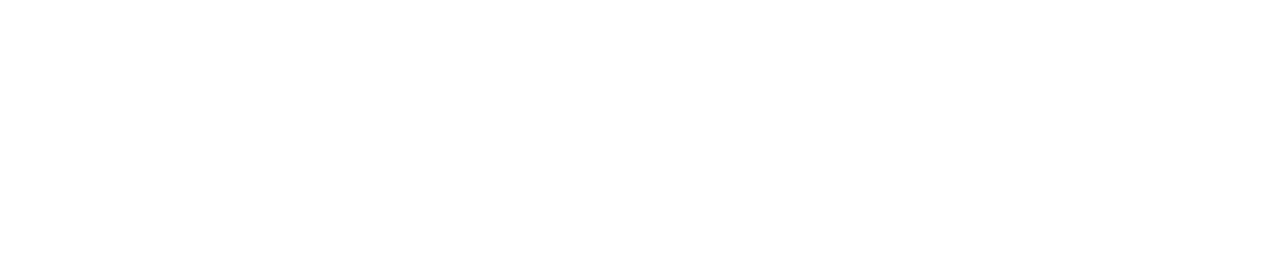
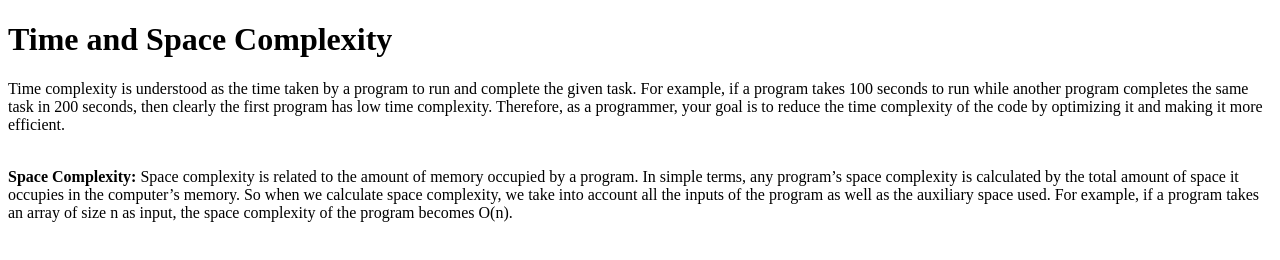
Before and after one commit to acciojob/time-and-space-complexity-MrMi18, a website: page main.html in a window 1280 px wide. Drawn offline with Linux system fonts and the light colour scheme.

Commit message:
created a submission

```diff
--- a/main.html
+++ b/main.html
@@ -8,6 +8,16 @@
 
 <body>
 	<!-- the entire body must be written by student -->
+	<div>
+        <h1>Time and Space Complexity</h1>
+	<p>Time complexity is understood as the time taken by a program to run and complete the given task. For example, if a program takes 100 seconds to run while another program completes the same task in 200 seconds, then clearly the first program has low time complexity. Therefore, as a programmer, your goal is to reduce the time complexity of the code by optimizing it and making it more efficient.</p>
+	<br>
+	<b>Space Complexity:</b>
+		Space complexity is related to the amount of memory occupied by a program. In simple terms, any program’s space complexity is calculated by the total amount of space it occupies in the computer’s memory. So when we calculate space complexity, we take into account all the inputs of the program as well as the auxiliary space used. For example, if a program takes an array of size n as input, the space complexity of the program becomes O(n).
+
+	</div>
+
+
     <script type="text/javascript" src="./script.js">
 </script>
 
```
